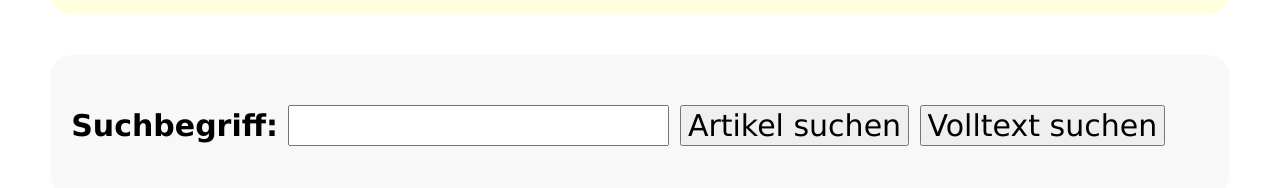
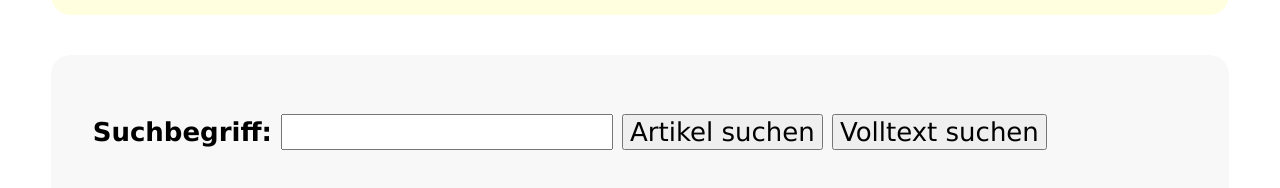
Before and after one commit to ErikWue/kap7ha, a plain HTML site: page index.html in a window 1280 px wide. Shown: the part 530-718 px from the top of the page. Drawn offline with Linux system fonts and the light colour scheme.

Commit message:
2. Commit

```diff
--- a/format.css
+++ b/format.css
@@ -23,7 +23,7 @@ h2 {
 }
 #formular {
 	font-family:Verdana;
-	font-size:30px;
+	font-size:26px;
 	font-weight:bold;
 	background-color:#f8f8f8;
 	border-radius:20px;
@@ -33,5 +33,9 @@ h2 {
 }
 input, button {
 	font-family:Verdana;
-	font-size:30px;
+	font-size:26px;
 }
+fieldset {
+	border: none;
+}
+}
--- a/index.html
+++ b/index.html
@@ -22,10 +22,12 @@
 	</div>
 	<div id="formular">
 		<form action="http://de.wikipedia.org/wiki/Spezial:Suche">
+			<fieldset>
 			  <label for="Eingabe">Suchbegriff: </label>
 			  <input id="Eingabe" type="text"   name="search" value="" />
 			  <input type="submit" name="go" value="Artikel suchen"/>
 			  <input type="submit" name="fulltext" value="Volltext suchen" />
+			</fieldset>
 		</form>
 	</div>
 </body>
```
